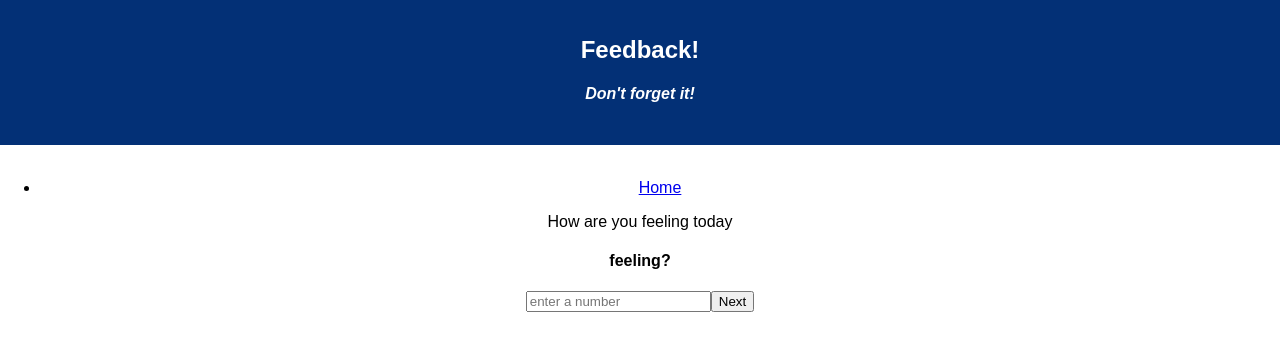
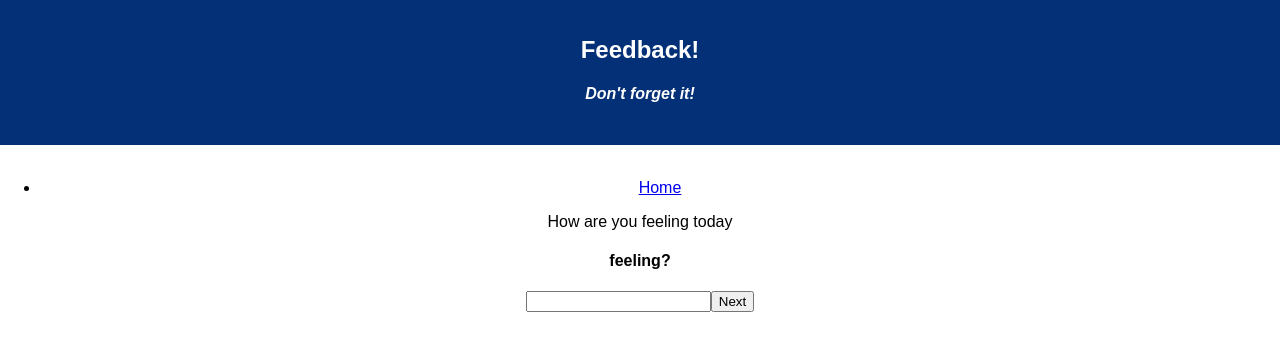
Before and after one commit to RachelSmith500/redux-feedback-loop, a React (Create React App) app: page /#/feeling in a window 1280 px wide. Shown: the top 350 px of the page. Built offline with nearby package versions, Linux system fonts and the light colour scheme.

Commit message:
added in alerts

```diff
--- a/src/components/Comments/Comments.js
+++ b/src/components/Comments/Comments.js
@@ -16,7 +16,7 @@ class Comments extends Component{
             <>
             <p>Would you like to leave any comments?</p>
             <h4>comments?</h4>
-            <input onChange={(event) => this.setState({comments:event.target.value})} type="text" placeholder="enter a number"/>
+            <input type="text" onChange={(event) => this.setState({comments:event.target.value})}/>
             <button onClick={this.addComments}>Next</button>
             </>
         )
--- a/src/components/Feeling/Feeling.js
+++ b/src/components/Feeling/Feeling.js
@@ -8,15 +8,19 @@ class Feeling extends Component{
     }
 
     addFeelings =(event) => {
+        if(this.state.feeling !== 0){
         this.state.dispatch({type:'ADD_FEELINGS', payload: this.state.feel})
         this.props.history.push('/understanding')
+        }else{
+            alert('Please select a number between 1 and 5')
+        }
     }
     render(){
         return(
             <>
             <p>How are you feeling today</p>
             <h4>feeling?</h4>
-            <input onChange={(event) => this.setState({feel:event.target.value})} type="number" placeholder="enter a number"/>
+            <input type="number" onChange={(event) => this.setState({feel:event.target.value})}/>
             <button onClick={this.sendFeelings}>Next</button>
             </>
         )
--- a/src/components/Review/Review.js
+++ b/src/components/Review/Review.js
@@ -4,9 +4,10 @@ import axios from 'axios';
 
 class Review extends Component {
     sendFeedback = () => {
+        console.log('post worked, info entered')
         axios.post('/api/feedback', this.props.reduxState.howWeDoingReducer)
             .then(response => {
-                this.props.history.push('/completed');
+                this.props.history.push('/thankyou');
             }).catch(error => {
                 console.log('error in POST', error)
             })
--- a/src/components/Support/Support.js
+++ b/src/components/Support/Support.js
@@ -9,8 +9,12 @@ class Support extends Component{
     }
 
     addSupport = (event) => {
+        if(this.state.support !== 0){
         this.props.dispatch({type:'ADD_SUPPORT', payload:this.state.support})
         this.props.history.push('/comments')
+        }else {
+            alert('Please select a number between 1 and 5')
+        }
     }
     render(){
         return(
--- a/src/components/Understanding/Understanding.js
+++ b/src/components/Understanding/Understanding.js
@@ -7,8 +7,12 @@ class Understanding extends Component {
     }
 
     addUnderstanding = (event) =>{
+        if(this.state.understanding !== 0) {
         this.props.dispatch({type:'ADD_UNDERSTANDING', payload:this.state.understanding})
         this.props.history.push('/support')
+        }else {
+            alert('Please select a number between 1 and 5')
+        }
     }
 
     render(){
```
